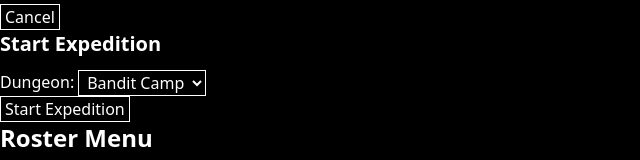
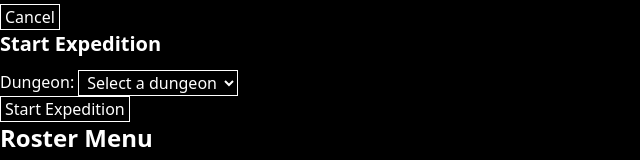
Before and after one commit to renatodellosso/guildmaster, a React (Vite) app: page / in a window 1280 px wide. Both pictures are taken after a click on the button "Create Expedition". Shown: the part 142-302 px from the top of the page, without its empty margins (0-640 px from the left). Built offline with nearby package versions, Linux system fonts and the light colour scheme.

Commit message:
Make creating expeditions work

```diff
--- a/lib/utilTypes.ts
+++ b/lib/utilTypes.ts
@@ -22,6 +22,6 @@ export type Id = string | number | symbol;
 
 export type Context = {
   game: MainGameContext;
-  setGame: (game: MainGameContext) => void;
+  updateGameState: () => void;
   registry: MainRegistryContext;
 };
--- a/src/App.tsx
+++ b/src/App.tsx
@@ -8,6 +8,7 @@ import useTick from "@/lib/hooks/useTick";
 import useSave from "@/lib/hooks/useSave";
 import { clearSave } from "@/lib/saveUtils";
 import RosterMenu from "./components/menus/RosterMenu";
+import { Context } from "@/lib/utilTypes";
 
 function App() {
   const save = useSave();
@@ -16,9 +17,9 @@ function App() {
     save
   );
 
-  const context = {
+  const context: Context = {
     game: gameContext!,
-    setGame: setGameContext,
+    updateGameState: () => setGameContext({ ...gameContext! }),
     registry: mainRegistry,
   };
 
--- a/src/components/menus/StartExpeditionMenu.tsx
+++ b/src/components/menus/StartExpeditionMenu.tsx
@@ -29,6 +29,7 @@ export default function StartExpeditionMenu({
     context.game.expeditions.push(
       createExpedition(dungeonId, [], context.registry)
     );
+    context.updateGameState();
 
     onStartExpedition();
   }
@@ -41,6 +42,7 @@ export default function StartExpeditionMenu({
         <select
           onChange={(e) => setDungeonId(e.target.value as typeof dungeonId)}
         >
+          <option value="">Select a dungeon</option>
           {Object.values(context.registry.dungeons).map((dungeon, index) => (
             <option key={index} value={String(dungeon.id)}>
               {dungeon.name}
```
